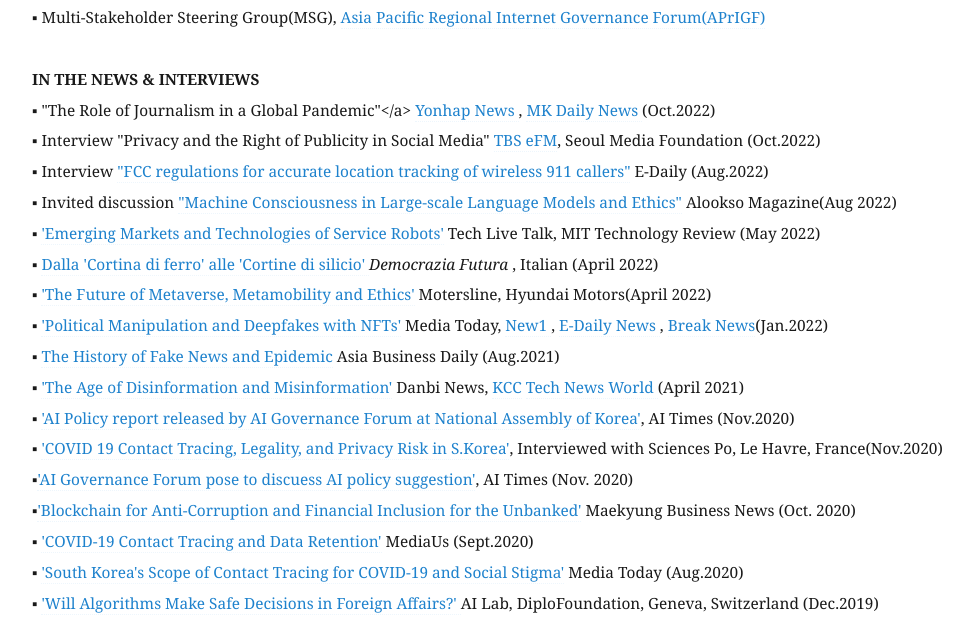
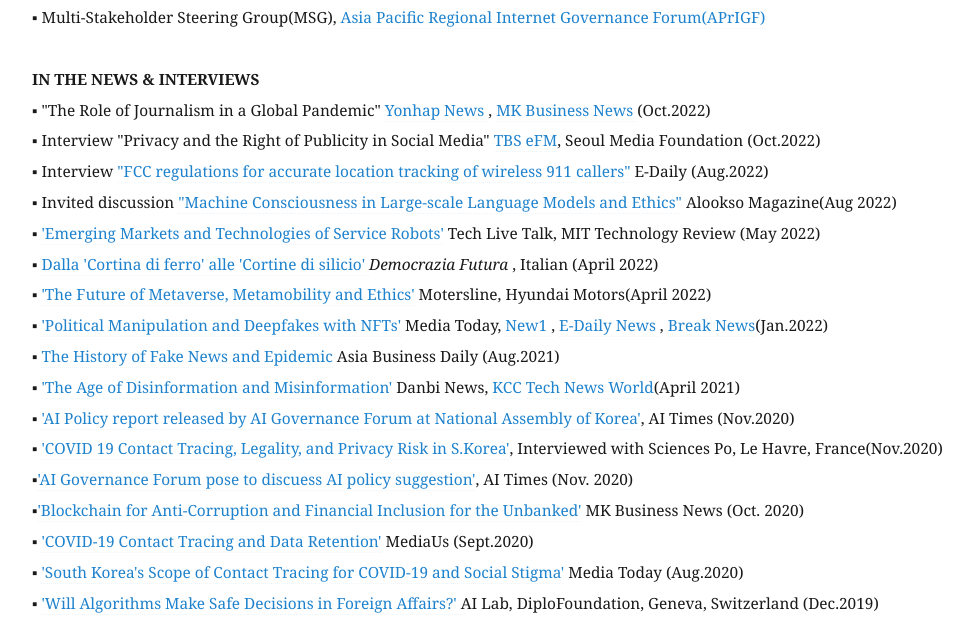
Before and after one commit to eunchangchoi/eunchangchoi.github.io, a Jekyll site: the page built from index.md, in a window 1280 px wide and 900 px high, scrolled down 6057 px. Shown: the part 160-777 px from the top of the window, without its empty margins (68-1041 px from the left). Built offline with Jekyll 4.4.1, drawn with Linux system fonts in a browser that asks for light colours.

Commit message:
Update index.md

```diff
--- a/index.md
+++ b/index.md
@@ -148,7 +148,7 @@
 ▪ Multi-Stakeholder Steering Group(MSG), <a href="https://ap.rigf.asia/"> Asia Pacific Regional Internet Governance Forum(APrIGF)</a> <br>
   <br>
  <strong> IN THE NEWS & INTERVIEWS</strong> <br>
-▪ "The Role of Journalism in a Global Pandemic"</a> <a href="https://www.yna.co.kr/view/AKR20221012124400371"> Yonhap News </a>, <a href="https://www.mk.co.kr/news/politics/view/2022/10/901792/"> MK Daily News </a> (Oct.2022) <br>
+▪ "The Role of Journalism in a Global Pandemic" <a href="https://www.yna.co.kr/view/AKR20221012124400371"> Yonhap News </a>, <a href="https://www.mk.co.kr/news/politics/view/2022/10/901792/"> MK Business News </a> (Oct.2022) <br>
 ▪ Interview "Privacy and the Right of Publicity in Social Media" <a href="https://podcasts.apple.com/af/podcast/tbs-efm-this-morning/id1038822609"> TBS eFM</a>, Seoul Media Foundation (Oct.2022)<br>
 ▪ Interview <a href="https://www.edaily.co.kr/news/read?newsId=03722806632430600&mediaCodeNo=257"> "FCC regulations for accurate location tracking of wireless 911 callers"</a> E-Daily (Aug.2022)<br>
 ▪ Invited discussion <a href="https://alook.so/posts/latO5RY"> "Machine Consciousness in Large-scale Language Models and Ethics"</a> Alookso Magazine(Aug 2022)<br>
@@ -157,11 +157,11 @@
 ▪ <a href="https://www.hyundaimotorgroup.com/about-us/publications">'The Future of Metaverse, Metamobility and Ethics'</a> Motersline, Hyundai Motors(April 2022)<br>
 ▪  <a href="http://www.mediatoday.co.kr/news/articleView.html?idxno=301748"> 'Political Manipulation and Deepfakes with NFTs'</a> Media Today, <a href="https://www.news1.kr/articles/?4553816/"> New1 </a>, <a href="https://www.edaily.co.kr/news/read?newsId=02768326632197392&mediaCodeNo=257&OutLnkChk=Y/"> E-Daily News </a>, <a href="https://www.breaknews.com/864283"> Break News</a>(Jan.2022)<br>
 ▪ <a href="https://view.asiae.co.kr/article/2021081610112312900"> The History of Fake News and Epidemic</a> Asia Business Daily (Aug.2021)<br>
-▪ <a href="http://www.danbinews.com/news/articleView.html?idxno=14304">'The Age of Disinformation and Misinformation'</a> Danbi News, <a href="https://www.kcc.go.kr/user.do;jsessionid=M42mWRJ2WjcjzvKwAN_zBJfE8mlLWPxtYTgVh73d.servlet-aihgcldhome20?mode=view&page=A05030000&dc=&boardId=1113&cp=4&boardSeq=50904"> KCC</a> <a href="https://www.epnc.co.kr/news/articleView.html?idxno=204465"> Tech News World </a>(April 2021) <br>
+▪ <a href="http://www.danbinews.com/news/articleView.html?idxno=14304">'The Age of Disinformation and Misinformation'</a> Danbi News, <a href="https://www.kcc.go.kr/user.do;jsessionid=M42mWRJ2WjcjzvKwAN_zBJfE8mlLWPxtYTgVh73d.servlet-aihgcldhome20?mode=view&page=A05030000&dc=&boardId=1113&cp=4&boardSeq=50904"> KCC</a> <a href="https://www.epnc.co.kr/news/articleView.html?idxno=204465"> Tech News World</a>(April 2021) <br>
 ▪ <a href="http://www.aitimes.com/news/articleView.html?idxno=133368">'AI Policy report released by AI Governance Forum at National Assembly of Korea'</a>, AI Times (Nov.2020)<br>
 ▪  <a href="https://soundcloud.com/zion-lee-310060380/digikorea#t=22:52">'COVID 19 Contact Tracing, Legality, and Privacy Risk in S.Korea'</a>, Interviewed with Sciences Po, Le Havre, France(Nov.2020) <br>
 ▪<a href="http://www.aitimes.com/news/articleView.html?idxno=133368">'AI Governance Forum pose to discuess AI policy suggestion'</a>, AI Times (Nov. 2020)<br>
-▪<a href="https://www.mk.co.kr/news/economy/view/2020/10/1097127/">'Blockchain for Anti-Corruption and Financial Inclusion for the Unbanked'</a> Maekyung Business News (Oct. 2020)<br>
+▪<a href="https://www.mk.co.kr/news/economy/view/2020/10/1097127/">'Blockchain for Anti-Corruption and Financial Inclusion for the Unbanked'</a> MK Business News (Oct. 2020)<br>
 ▪ <a href="http://www.mediaus.co.kr/news/articleView.html?idxno=192351"> 'COVID-19 Contact Tracing and Data Retention'</a> MediaUs (Sept.2020) <br>
 ▪ <a href="http://www.mediatoday.co.kr/news/articleView.html?idxno=208888">'South Korea's Scope of Contact Tracing for COVID-19 and Social Stigma'</a> Media Today (Aug.2020)  <br>
 ▪ <a href="https://www.diplomacy.edu/blog/will-algorithms-make-safe-decisions-foreign-affairs">'Will Algorithms Make Safe Decisions in Foreign Affairs?' </a> AI Lab, DiploFoundation, Geneva, Switzerland (Dec.2019) <br>
```
